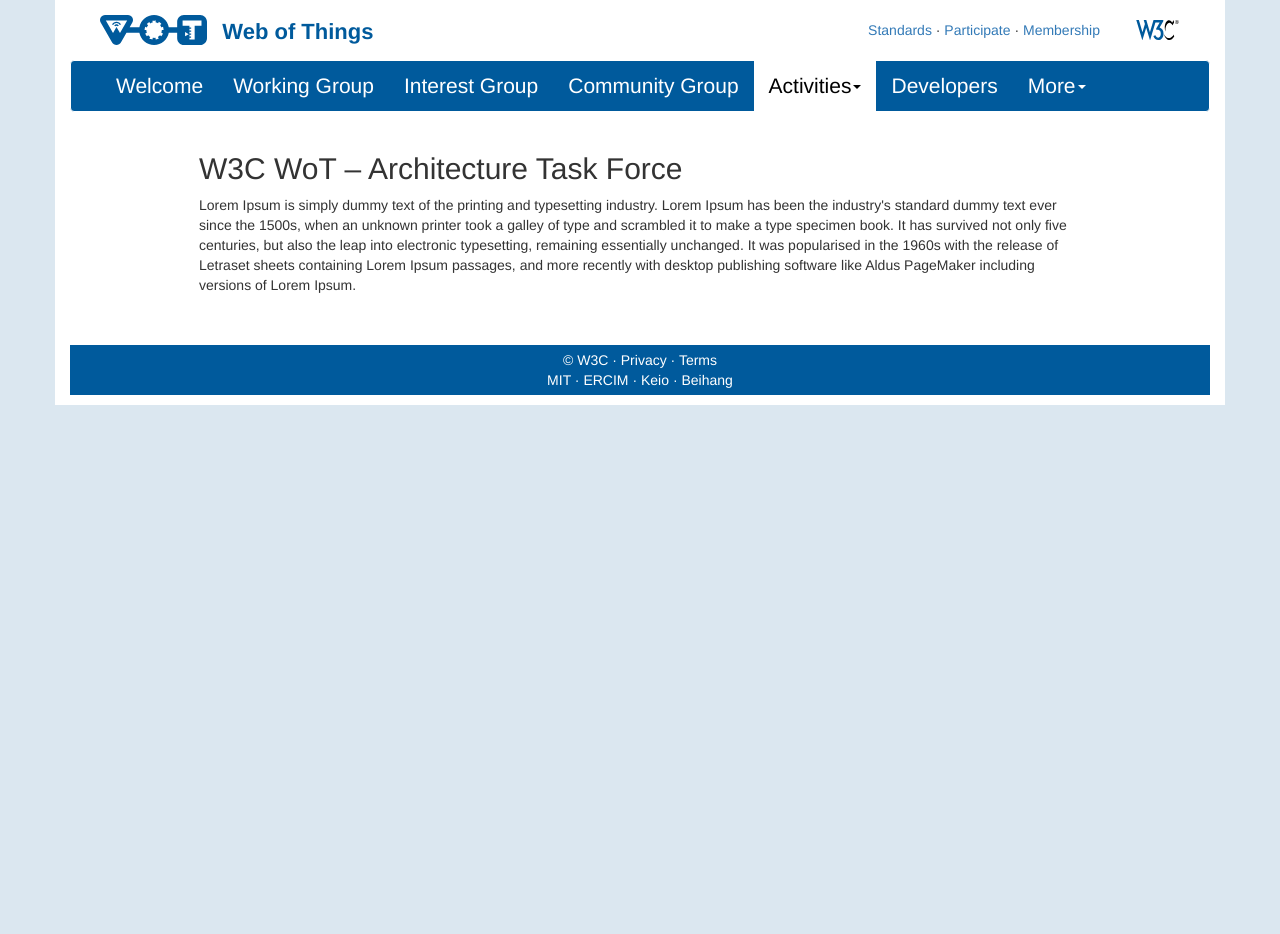
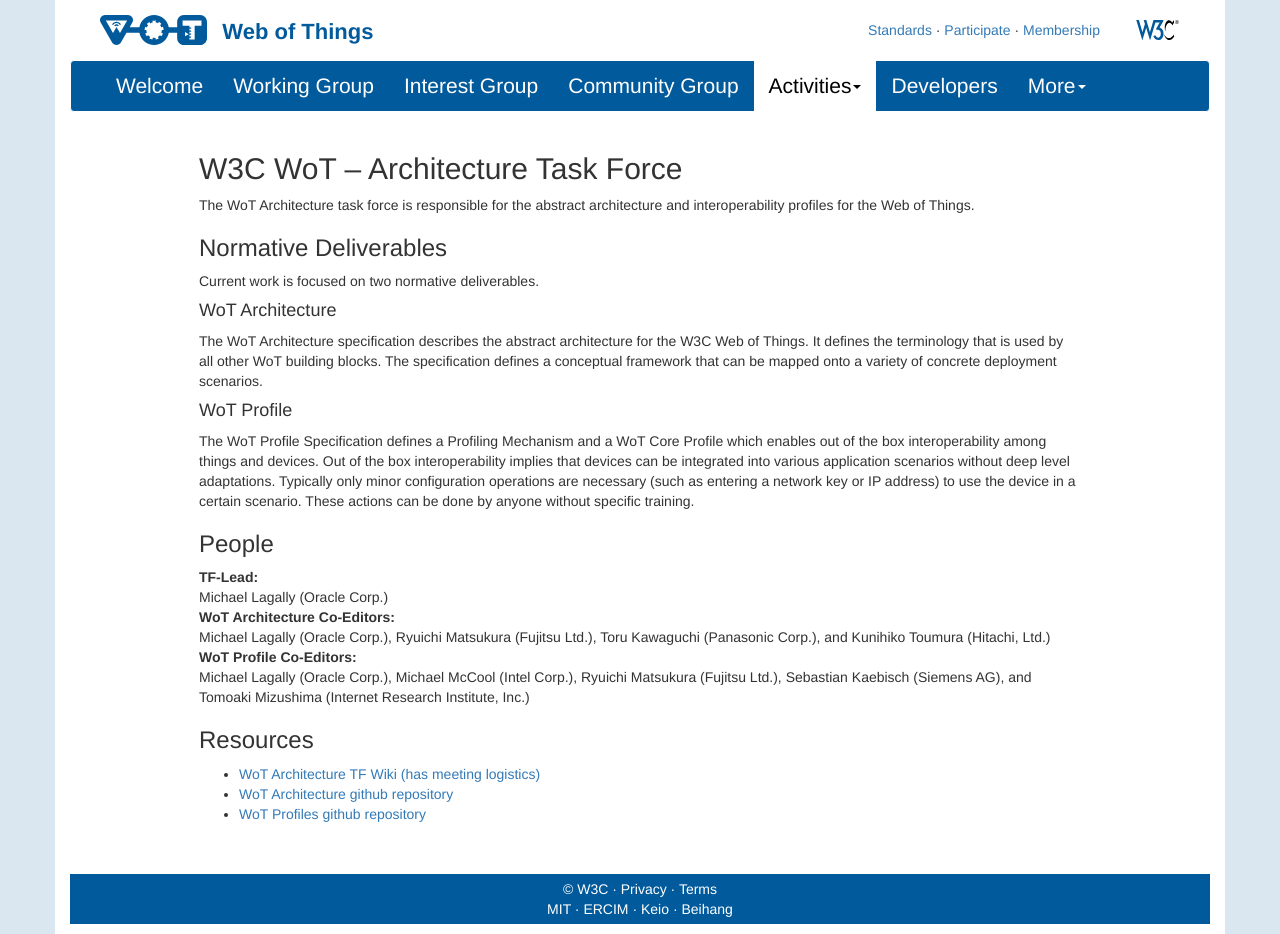
Before and after one commit to w3c/wot-marketing, a Jekyll site: the page built from docs/activities/tf-architecture/index.html, in a window 1280 px wide. Built offline with Jekyll 4.4.1, drawn with Linux system fonts in a browser that asks for light colours; nearby versions of some CDN libraries; before the commit the page ends 900 px from its top, so only the background shows below that.

Commit message:
Descriptions for Architecture, Discovery, and Security TFs

```diff
--- a/docs/activities/tf-architecture/index.html
+++ b/docs/activities/tf-architecture/index.html
@@ -4,8 +4,64 @@
 group: "navigation"
 ---
 <div>
-	<h2>W3C WoT – Architecture Task Force</h2>
-	<p>
-		Lorem Ipsum is simply dummy text of the printing and typesetting industry. Lorem Ipsum has been the industry's standard dummy text ever since the 1500s, when an unknown printer took a galley of type and scrambled it to make a type specimen book. It has survived not only five centuries, but also the leap into electronic typesetting, remaining essentially unchanged. It was popularised in the 1960s with the release of Letraset sheets containing Lorem Ipsum passages, and more recently with desktop publishing software like Aldus PageMaker including versions of Lorem Ipsum.
-	</p>
+<h2>W3C WoT – Architecture Task Force</h2>
+    <p>The WoT Architecture task force is responsible for the
+    abstract architecture and interoperability profiles for the Web of Things.
+    </p>
+    <div>
+    <h3>Normative Deliverables</h3>
+        <p>Current work is focused on two normative deliverables.
+        </p>
+        <div>
+        <h4>WoT Architecture</h4>
+            <p>The WoT Architecture specification describes the abstract architecture
+            for the W3C Web of Things.
+            It defines the terminology that is used by all other WoT building blocks.
+            The specification defines a conceptual framework that can be mapped onto
+            a variety of concrete deployment scenarios.
+            </p>
+        </div>
+        <div>
+        <h4>WoT Profile</h4>
+            <p>The WoT Profile Specification defines a Profiling Mechanism and a
+            WoT Core Profile
+            which enables out of the box interoperability among things and devices.
+            Out of the box interoperability implies
+            that devices can be integrated into various application scenarios
+            without deep level adaptations.
+            Typically only minor configuration operations are necessary
+            (such as entering a network key or IP address)
+            to use the device in a certain scenario.
+            These actions can be done by anyone without specific training.
+            </p>
+        </div>
+    </div>
+    <div>
+        <h3>People</h3>
+	<dl>
+        <dt>TF-Lead:</dt><dd>
+            Michael Lagally (Oracle Corp.)
+        </dd>
+        <dt>WoT Architecture Co-Editors:</dt><dd>
+            Michael Lagally (Oracle Corp.),
+            Ryuichi Matsukura (Fujitsu Ltd.),
+            Toru Kawaguchi (Panasonic Corp.), and
+            Kunihiko Toumura (Hitachi, Ltd.)
+        </dd>
+        <dt>WoT Profile Co-Editors:</dt><dd>
+            Michael Lagally (Oracle Corp.),
+            Michael McCool (Intel Corp.),
+            Ryuichi Matsukura (Fujitsu Ltd.),
+            Sebastian Kaebisch (Siemens AG), and
+            Tomoaki Mizushima (Internet Research Institute, Inc.)
+	</dd>
+    </div>
+    <div>
+        <h3>Resources</h3>
+	<ul>
+        <li><a href="https://www.w3.org/WoT/IG/wiki/WG_WoT_Architecture_WebConf">WoT Architecture TF Wiki (has meeting logistics)</a></li>
+        <li><a href="https://github.com/w3c/wot-architecture">WoT Architecture github repository</a></li>
+        <li><a href="https://github.com/w3c/wot-profiles">WoT Profiles github repository</a></li>
+	</ul>
+    </div>
 </div>
```
Also changed, not shown: docs/activities/tf-discovery/index.html (+43 -4 lines), docs/activities/tf-security/index.html (+39 -4 lines).
